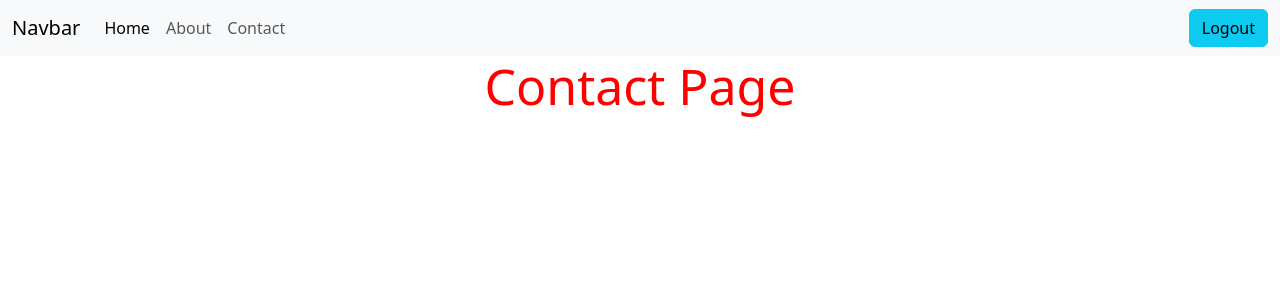
After one commit to BKjagani/django-tutorial01, a Django app: page /contact/ in a window 1280 px wide. The commit adds this page. Shown: the top 300 px of the page. Run offline with Django 5.2, Linux system fonts and the light colour scheme; the visitor is signed in with stand-in values (Sample User, id 1).

Commit message:
create contact page

```diff
--- a/app/views.py
+++ b/app/views.py
@@ -15,6 +15,10 @@ def home(request):
 @login_required
 def about(request):
     return render(request, 'about.html')
+
+@login_required
+def contact(request):
+    return render(request, 'contact.html')
 
 def signup(request):
     if request.method == "POST":
--- a/main/urls.py
+++ b/main/urls.py
@@ -22,6 +22,7 @@ urlpatterns = [
     path('admin/', admin.site.urls),
     path("", views.home, name="home"),
     path("about/", views.about, name="about"),
+    path("contact/", views.contact, name="contact"),
     path("login/", views.login, name="login"),
     path("signup/", views.signup, name="signup"),
     path("logout/", views.logout, name="logout"),
--- /dev/null
+++ b/templates/contact.html
@@ -0,0 +1,18 @@
+{% extends 'base.html' %}
+{% load static %}
+
+{% block title %}
+Contact
+{% endblock %}
+
+{% block more_css %}
+
+ <link rel="stylesheet" href="{% static 'css/about.css' %}">
+
+{% endblock %}
+
+{% block content %}
+
+    <h1 class="title">Contact Page</h1>
+
+{% endblock %}
--- a/templates/navbar.html
+++ b/templates/navbar.html
@@ -12,6 +12,9 @@
         <li class="nav-item">
           <a class="nav-link" href="{% url 'about' %}">About</a>
         </li>
+        <li class="nav-item">
+          <a class="nav-link" href="{% url 'contact' %}">Contact</a>
+        </li>
       </ul>
       <div class="d-flex gap-3">
         {% if  user.is_authenticated %}
```
